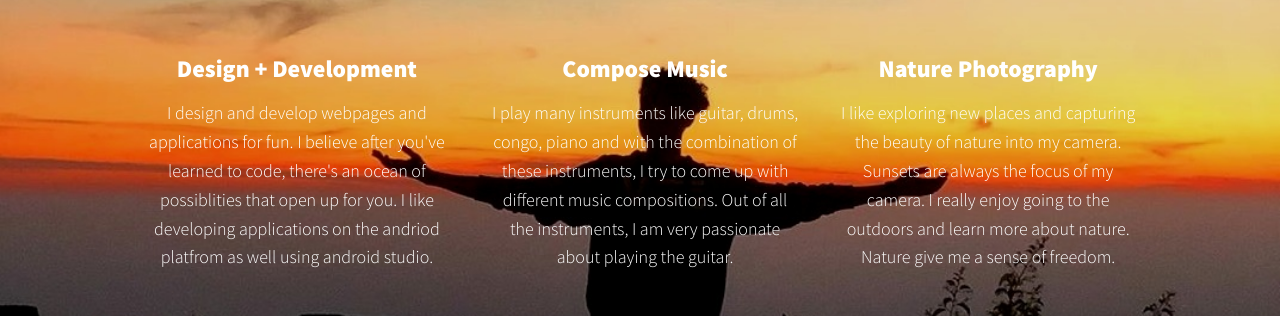
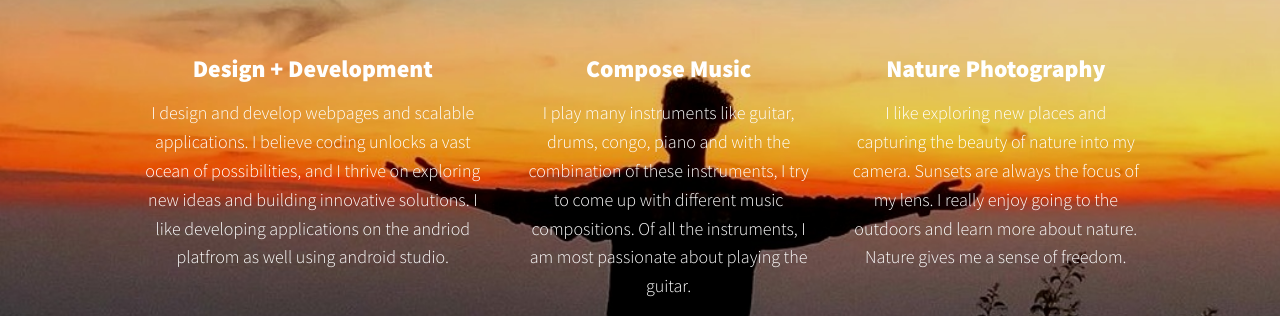
Before and after one commit to i-am-sarthak/i-am-sarthak.github.io, a plain HTML site: page index.html in a window 1280 px wide. Shown: the part 636-952 px from the top of the page. Drawn offline with nearby package versions, Linux system fonts and the light colour scheme.

Commit message:
Updated my services section

```diff
--- a/index.html
+++ b/index.html
@@ -49,15 +49,15 @@
 			<div class="services">
 				<div class="service">
 					<h3>Design + Development</h3>
-					<p>I design and develop webpages and applications for fun. I believe after you've learned to code, there's an ocean of possiblities that open up for you. I like developing applications on the andriod platfrom as well using android studio.</p>
+					<p>I design and develop webpages and scalable applications. I believe coding unlocks a vast ocean of possibilities, and I thrive on exploring new ideas and building innovative solutions. I like developing applications on the andriod platfrom as well using android studio.</p>
 				</div>
 				<div class="service">
 					<h3>Compose Music</h3>
-					<p>I play many instruments like guitar, drums, congo, piano and with the combination of these instruments, I try to come up with different music compositions. Out of all the instruments, I am very passionate about playing the guitar.</p>
+					<p>I play many instruments like guitar, drums, congo, piano and with the combination of these instruments, I try to come up with different music compositions. Of all the instruments, I am most passionate about playing the guitar.</p>
 				</div>
 				<div class="service">
 					<h3>Nature Photography</h3>
-					<p>I like exploring new places and capturing the beauty of nature into my camera. Sunsets are always the focus of my camera. I really enjoy going to the outdoors and learn more about nature. Nature give me a sense of freedom.</p>
+					<p>I like exploring new places and capturing the beauty of nature into my camera. Sunsets are always the focus of my lens. I really enjoy going to the outdoors and learn more about nature. Nature gives me a sense of freedom.</p>
 				</div><!--/service-->
 			</div><!--/services-->
 			<a href="#work" class="btn">My Skills</a>
```
